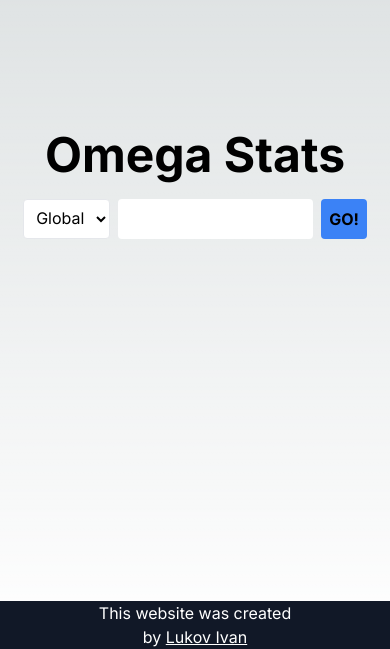
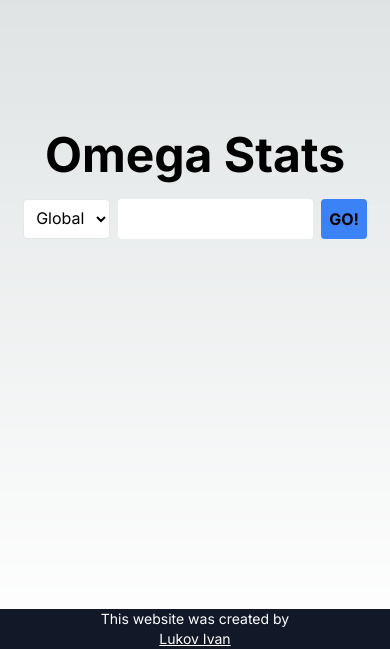
Before and after one commit to lukivan8/omega-stats, a Next.js app: page / in a window 390 px wide. Shown: the part 195-844 px from the top of the page. Built offline with nearby package versions, Linux system fonts and the light colour scheme.

Commit message:
Fixed footer font size on mobile

```diff
--- a/src/app/layout.tsx
+++ b/src/app/layout.tsx
@@ -19,7 +19,7 @@ export default function RootLayout({
         {children}
         <footer className="h-20">
           <div className=" bg-gray-900 fixed bottom-0 w-full">
-            <p className="text-white mx-auto w-1/2 text-center">
+            <p className="text-white text-sm sm:text-base mx-auto w-1/2 text-center">
               This website was created by{" "}
               <a className="underline" href="https://github.com/LukIvan8">
                 Lukov Ivan
```
